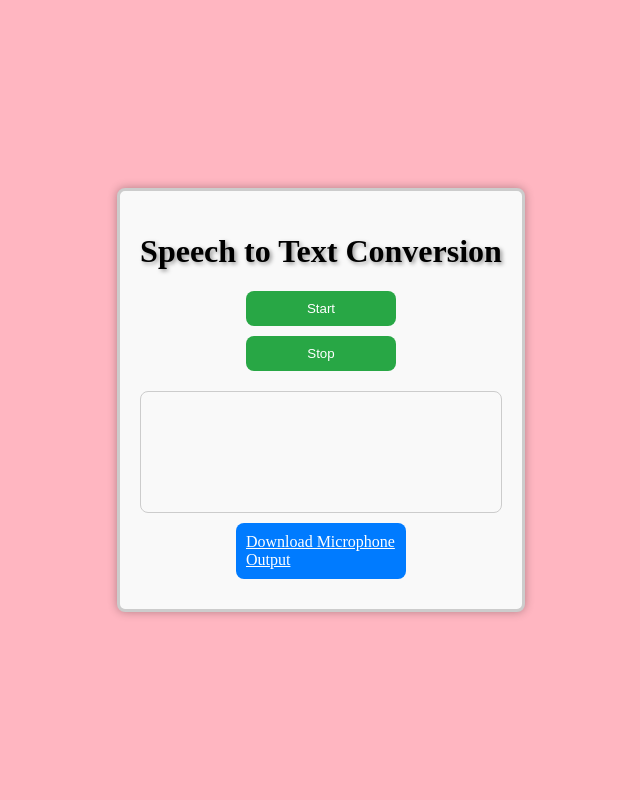
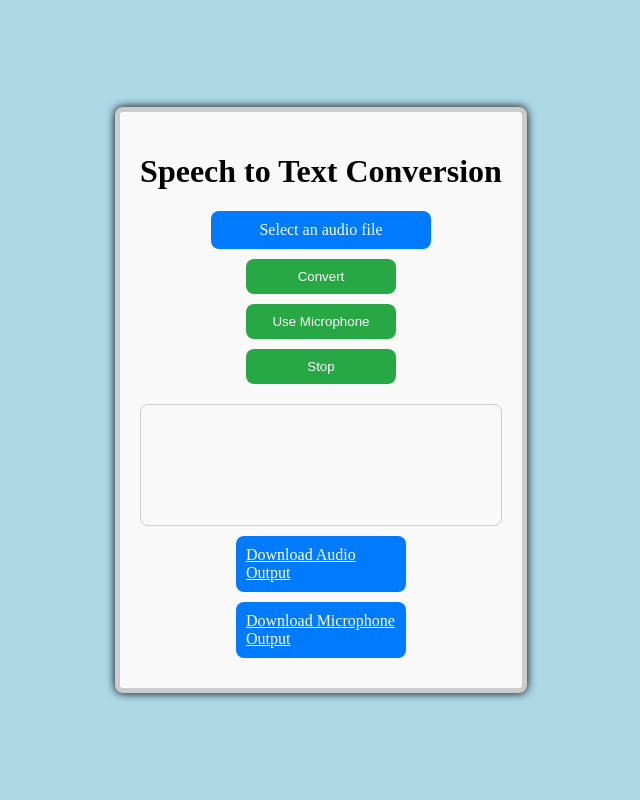
Before and after one commit to GauthamSrini/SpeechAssistant, a Flask app: page / in a window 1280 px wide. Shown: the whole page, without its empty margins (319-959 px from the left). Run offline with Flask 2, Linux system fonts and the light colour scheme.

Commit message:
Update index.html

```diff
--- a/templates/index.html
+++ b/templates/index.html
@@ -9,25 +9,39 @@
             align-items: center;
             height: 100vh;
             margin: 0;
-            background-color: lightpink;
+        }
+        .bd{
+            background-color: lightblue;
         }
         .container {
             max-width: 500px;
             padding: 20px;
-            border: 3px solid #ccc;
+            border: 5px solid #ccc;
             border-radius: 8px;
-            box-shadow: 0 0 10px rgba(0, 0, 0, 0.3); /* Add shadow effect to the container border */
+            box-shadow: 0 0 10px black;
             background-color: #f9f9f9;
         }
         h1 {
             text-align: center;
-            font-family:'Times New Roman', Times, serif; /* Change the font family */
-            text-shadow: 2px 2px 4px rgba(0, 0, 0, 0.4); /* Add shadow effect to the title text */
         }
         form {
             text-align: center;
             margin-top: 20px;
         }
+        input[type="file"] {
+            display: none;
+        }
+        label {
+            display: block;
+            width: 200px;
+            padding: 10px;
+            background-color: #007bff;
+            color: #fff;
+            border-radius: 8px;
+            cursor: pointer;
+            margin: 10px auto;
+        }
+        input[type="submit"],
         button {
             display: block;
             width: 150px;
@@ -50,6 +64,11 @@
             min-height: 100px;
             overflow-y: scroll;
         }
+        #file-name {
+            text-align: center;
+            margin-top: 10px;
+        }
+        #download-audio-button,
         #download-microphone-button {
             display: block;
             width: 150px;
@@ -61,15 +80,26 @@
             cursor: pointer;
             margin: 10px auto;
         }
+        .error-message {
+            text-align: center;
+            color: red;
+            margin-top: 10px;
+        }
     </style>
 </head>
-<body>
+<body class="bd">
     <div class="container">
         <h1>Speech to Text Conversion</h1>
+        <form method="POST" action="/convert" enctype="multipart/form-data" onsubmit="return validateForm()">
+            <label for="audio_data">Select an audio file</label>
+            <input type="file" name="audio_data" id="audio_data" accept=".wav, .flac, .mp3">
+            <input type="submit" value="Convert">
+        </form>
 
-        <button onclick="startRecognition()">Start</button>
+        <button onclick="startRecognition()">Use Microphone</button>
         <button onclick="stopRecognition()">Stop</button>
         <div id="result"></div>
+        <div id="file-name"></div>
 
         {% if text %}
             <h2>Text:</h2>
@@ -78,10 +108,12 @@
 
         {% if error %}
             <h2>Error:</h2>
-            <p>{{ error }}</p>
+            <p class="error-message">{{ error }}</p>
         {% endif %}
 
+        <a id="download-audio-button" href="#" onclick="downloadOutput('output-text', 'audio_output.txt')">Download Audio Output</a>
         <a id="download-microphone-button" href="#" onclick="downloadOutput('result', 'microphone_output.txt')">Download Microphone Output</a>
+
     </div>
 
     <script>
@@ -104,8 +136,24 @@
             recognition.stop();
         }
 
+        const fileInput = document.getElementById('audio_data');
+        const fileNameDisplay = document.getElementById('file-name');
+
+        fileInput.addEventListener('change', function() {
+            const file = fileInput.files[0];
+            if (file) {
+                fileNameDisplay.textContent = `Selected file: ${file.name}`;
+            } else {
+                fileNameDisplay.textContent = '';
+            }
+        });
+
         function downloadOutput(elementId, fileName) {
             const outputText = document.getElementById(elementId).textContent;
+            if (outputText.trim() === '') {
+                alert('No output available to download.');
+                return;
+            }
 
             const element = document.createElement('a');
             element.setAttribute('href', 'data:text/plain;charset=utf-8,' + encodeURIComponent(outputText));
@@ -115,6 +163,14 @@
             element.click();
             document.body.removeChild(element);
         }
+
+        function validateForm() {
+            const file = fileInput.files[0];
+            if (!file) {
+                alert('Audio file not selected.');
+                return false;
+            }
+            return true;
+        }
     </script>
 </body>
-</html>
```
